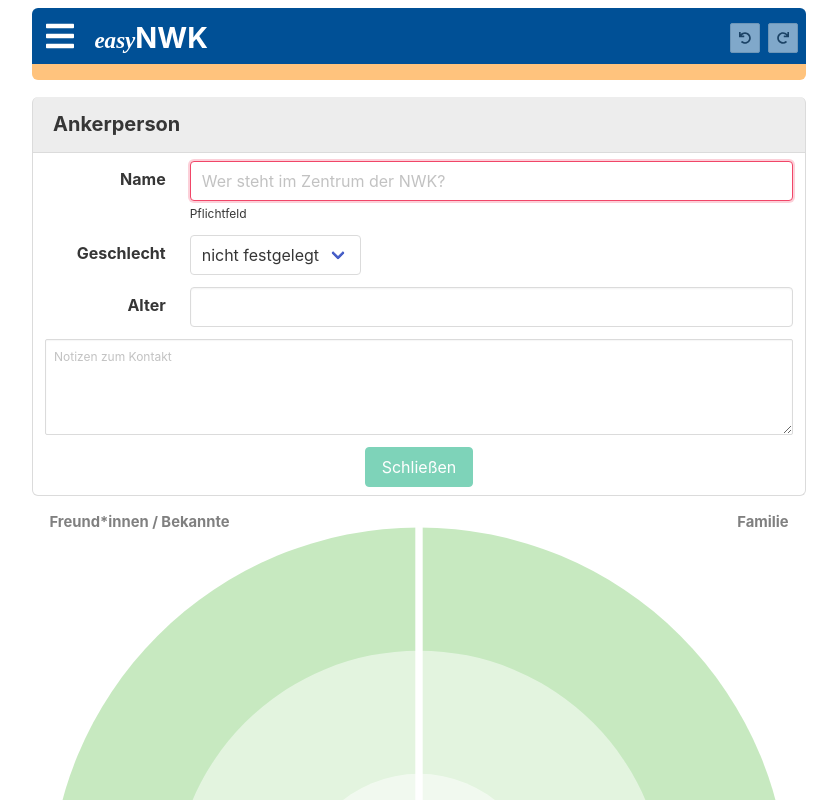
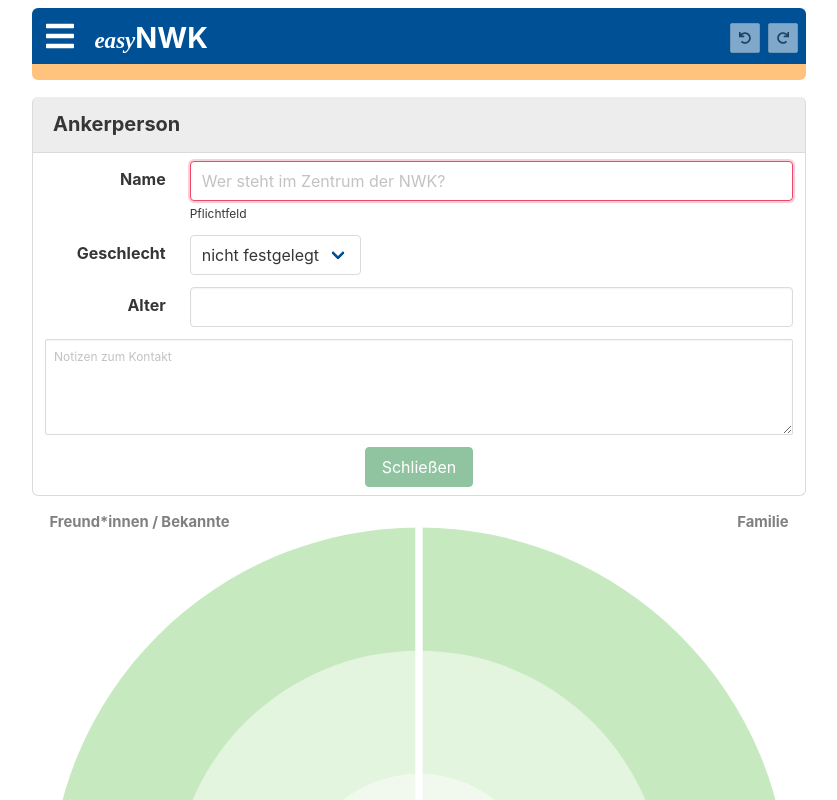
Before and after one commit to fhstp/easynwk-web, a Vue app: page /#/ in a window 1280 px wide. Shown: the top 800 px of the page, without its empty margins (221-1058 px from the left). Built offline with nearby package versions, Linux system fonts and the light colour scheme.

Commit message:
use matching color in bulma

```diff
--- a/src/assets/main.scss
+++ b/src/assets/main.scss
@@ -5,8 +5,9 @@
 
 // Update some of Bulma's component variables
 // $body-background-color: aliceblue;
-$primary: $color-secondary-2-0;
-$info: $color-primary-0;
+$primary: $nwkhorizon;
+$info: $fhstpblue;
+$link: $fhstpblue;
 
 // box and panel should have no shadow
 $box-shadow: none;
--- a/src/assets/variables.scss
+++ b/src/assets/variables.scss
@@ -1,6 +1,7 @@
 // Set your brand colors
 $nwkorange: hsl(32, 100%, 50%);
 $fhstpblue: #005096;
+$nwkhorizon: #238b45;
 
 // Palette URL: http://paletton.com/#uid=30D0k0kw0w0ghLAnzAyxVmsHYdj */
 
```
